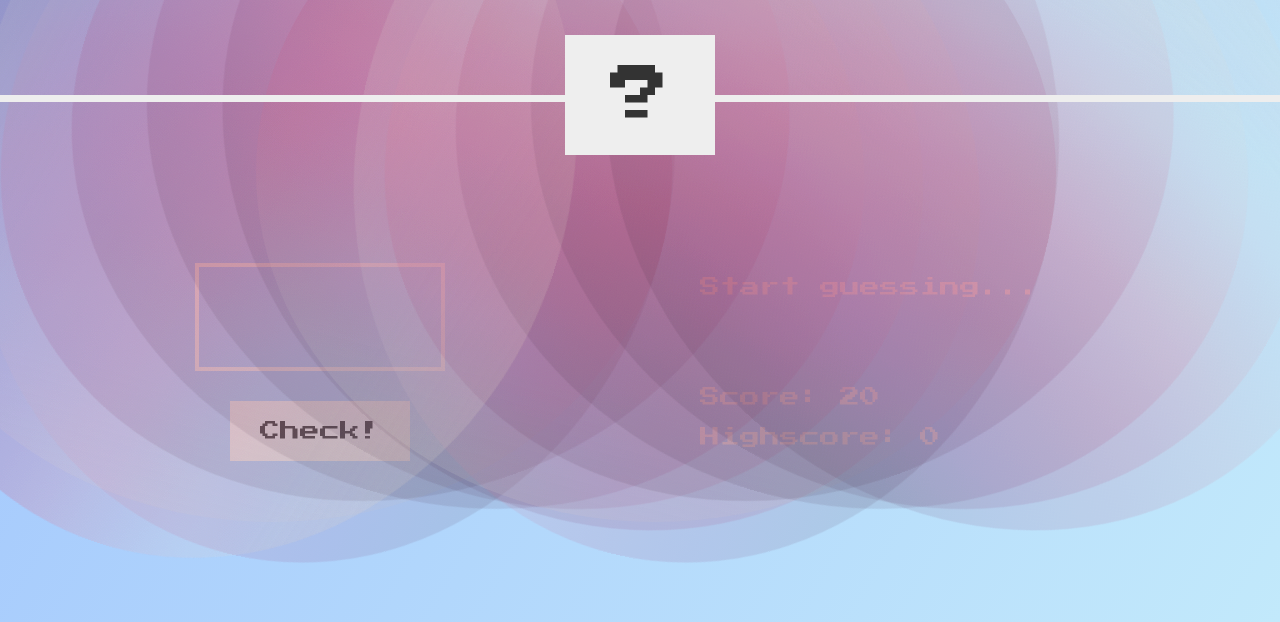
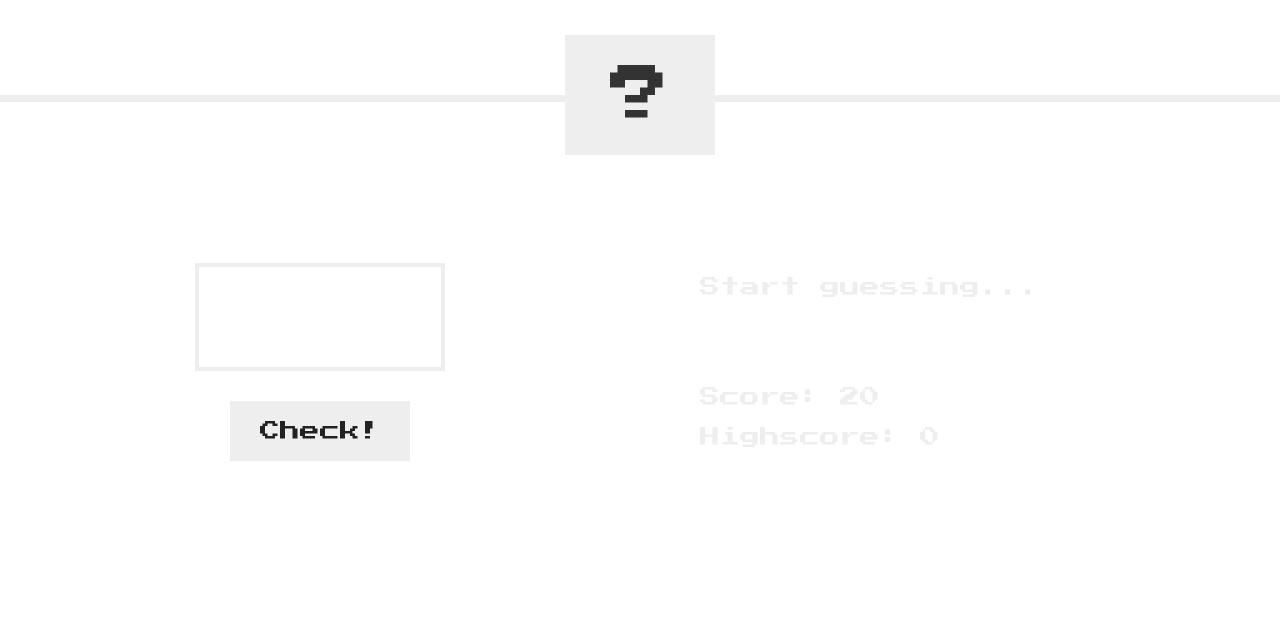
Before and after one commit to katherin26/Guess-my-number-, a plain HTML site: page index.html in a window 1280 px wide. Shown: the part 178-800 px from the top of the page. Drawn offline with Linux system fonts and the light colour scheme.

Commit message:
added html

```diff
--- a/index.html
+++ b/index.html
@@ -8,21 +8,7 @@
     <title>GUESS MY NUMBER</title>
   </head>
   <body>
-    <div class="box">
-      <div class="effect"></div>
-      <div class="effect"></div>
-      <div class="effect"></div>
-      <div class="effect"></div>
-      <div class="effect"></div>
-      <div class="effect"></div>
-      <div class="effect"></div>
-      <div class="effect"></div>
-      <div class="effect"></div>
-      <div class="effect"></div>
-      <div class="effect"></div>
-      <div class="effect"></div>
-      <div class="effect"></div>
-      <div class="effect"></div>
+
       <header>
         <h1>Guess My Number!</h1>
         <p class="between">(Between 1 and 20)</p>
```
